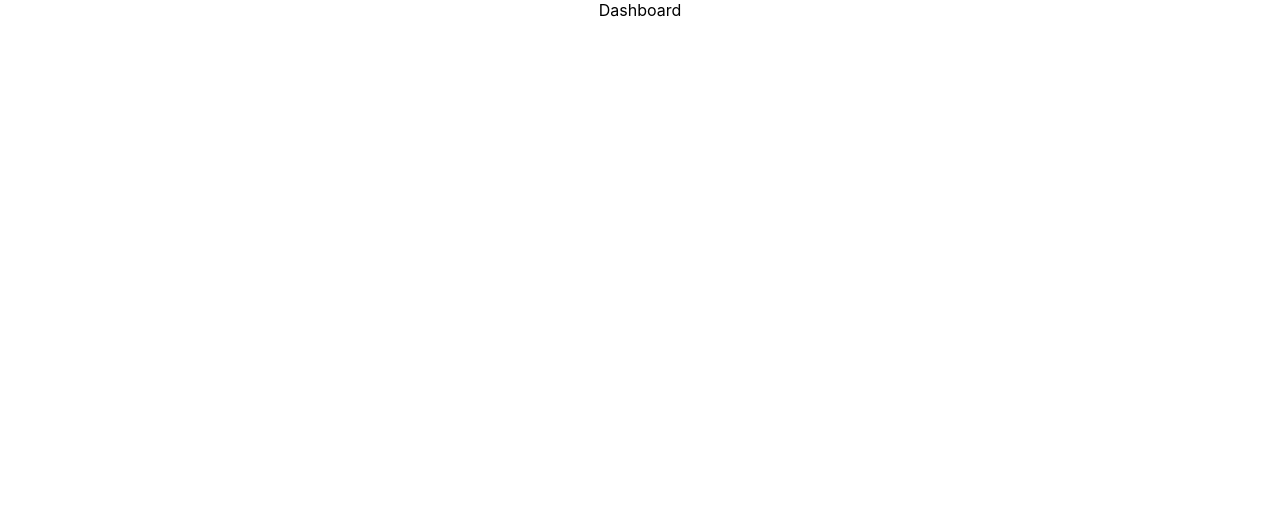
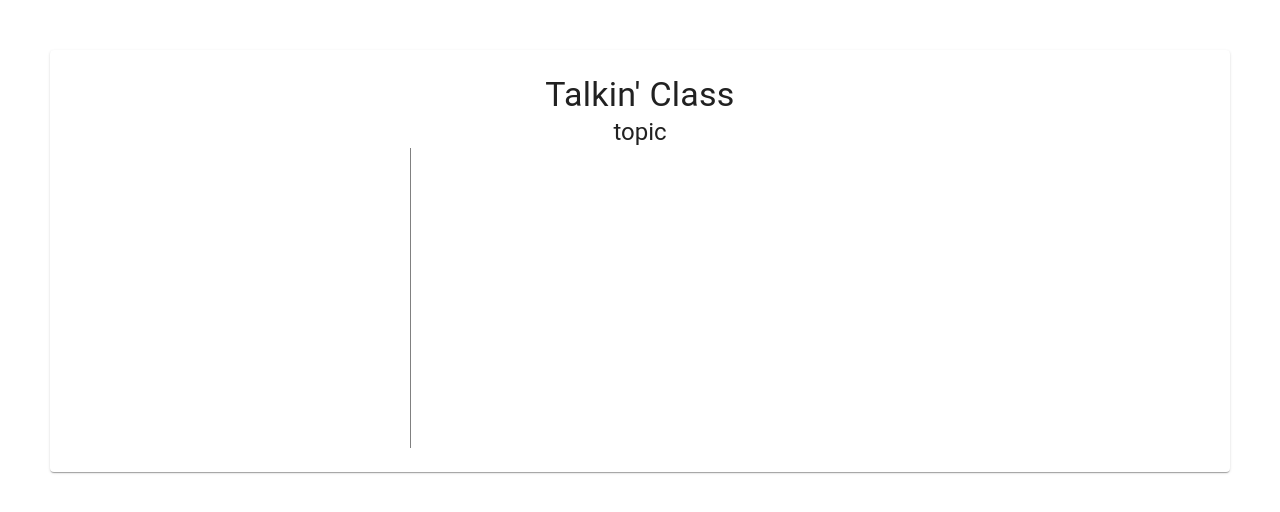
Before and after one commit to andylushman/talkin-class, a React (Create React App) app: page / in a window 1280 px wide. Shown: the top 512 px of the page. Built offline with nearby package versions, Linux system fonts and the light colour scheme.

Commit message:
added paper component and basic window config

```diff
--- a/src/Dashboard.js
+++ b/src/Dashboard.js
@@ -1,5 +1,51 @@
 import React from 'react';
+import Paper from '@material-ui/core/Paper';
+import Typography from '@material-ui/core/Typography';
+import { makeStyles } from '@material-ui/core/styles';
+
+const useStyles = makeStyles(theme => ({
+  root: {
+    margin: '50px',
+    padding: theme.spacing(3, 2)
+  },
+  flex: {
+    display: 'flex'
+  },
+  topicsWindow: {
+    width: '30%',
+    height: '300px',
+    borderRight: '1px solid gray'
+  },
+  chatWindow: {
+    width: '70%',
+    height: '300px'
+  },
+  chatBox: {
+    width: '85%'
+  },
+  button: {
+    width: '15%'
+  }
+}));
 
 export default function Dashboard() {
-  return <div> Dashboard </div>;
+  const classes = useStyles();
+  return (
+    <div>
+      <Paper className={classes.root}>
+        <Typography variant="h4" component="h4">
+          Talkin' Class
+        </Typography>
+
+        <Typography variant="h5" component="h5">
+          topic
+        </Typography>
+        <div className={classes.flex}>
+          <div className={classes.topicsWindow}></div>
+          <div className={classes.chatWindow}></div>
+        </div>
+        <div className={classes.flex}></div>
+      </Paper>
+    </div>
+  );
 }
```
